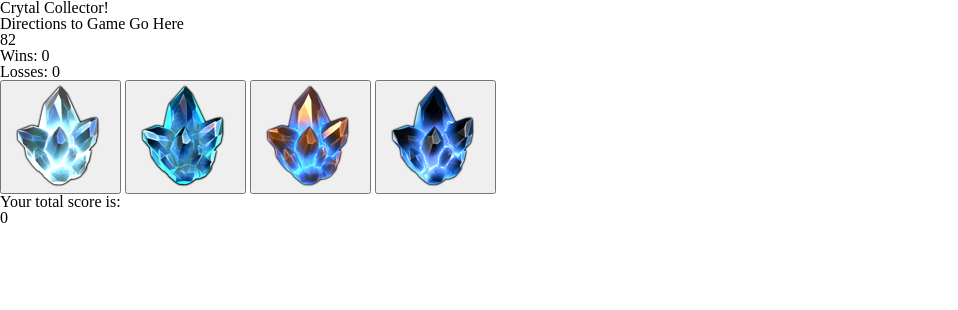
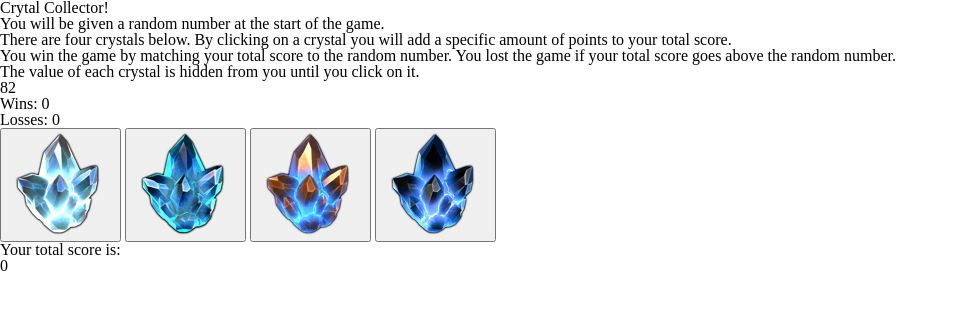
Before and after one commit to tonythetiger323/unit-4-game, a plain HTML site: page index.html in a window 1280 px wide. Shown: the whole page, without its empty margins (0-958 px from the left). Drawn offline with nearby package versions, Linux system fonts and the light colour scheme.

Commit message:
Finished condensing javascript

```diff
--- a/assets/javascript/game.js
+++ b/assets/javascript/game.js
@@ -27,16 +27,19 @@ $(document).ready(function () {
     }
 
     function crystalClicked(crystalValue) {
-        return function () {
-            console.log("Total Score: ", totalScore, crystalValue);
-            totalScore += crystalValue;
-            $(".total").text(totalScore);
-            console.log(totalScore, randNum);
-            checkScore(totalScore, randNum);
-        };
+
+        console.log("Total Score: ", totalScore, crystalValue);
+        totalScore += crystalValue;
+        $(".total").text(totalScore);
+        console.log(totalScore, randNum);
+        checkScore(totalScore, randNum);
+
 
     }
-
+    function handleCrystalButtonClick(crystalId, crystalValue) {
+        $(crystalId).off();
+        $(crystalId).on("click", function (e) { crystalClicked(crystalValue) });
+    }
     function initializeGame() {
         randNum = generateRandNum(19, 120);
         $(".randomNumber").text(randNum);
@@ -46,13 +49,11 @@ $(document).ready(function () {
         $(".win").text(wins);
         $(".loss").text(losses);
         $(".total").text(totalScore);
-        for (var i = 0; i < 4; i++) {
-            var crystalId = "#crystal" + (i + 1);
-            var value = crystalValues[i];
-            $(crystalId).off();
-            $(crystalId).on("click", crystalClicked(value));
-        }
 
+        handleCrystalButtonClick("#crystal1", crystalValues[0]);
+        handleCrystalButtonClick("#crystal2", crystalValues[1]);
+        handleCrystalButtonClick("#crystal3", crystalValues[2]);
+        handleCrystalButtonClick("#crystal4", crystalValues[3]);
     }
 
 
@@ -64,7 +65,6 @@ $(document).ready(function () {
 
 
     initializeGame();
-    //$(document).on("pagecontainerload", initializeGame());
 
     //clicking on each of the crystals should inrement totalScore by its value as long as totalScore is less than 39. If totalScore is less than 39, user is allowed to guess again,if totalScore is equal to 39 or greater its either a win or a loss, updates the win/loss count and starts game over
 
--- a/index.html
+++ b/index.html
@@ -13,7 +13,12 @@
 <body>
     <header>Crytal Collector!</header>
     <div class="directions">
-        Directions to Game Go Here
+        <p>You will be given a random number at the start of the game.</p>
+        <p>There are four crystals below. By clicking on a crystal you will add a specific amount of points to your
+            total score.</p>
+        <p>You win the game by matching your total score to the random number. You lost the game if your total score
+            goes above the random number.</p>
+        <p>The value of each crystal is hidden from you until you click on it.</p>
     </div>
     <div class="row">
         <div class="randomNumber"></div>
@@ -35,6 +40,7 @@
         crossorigin='anonymous'></script>
     <script src="assets/javascript/game.js"></script>
 
+
 </body>
 
 </html>
```
Also changed, not shown: 1 other file.
